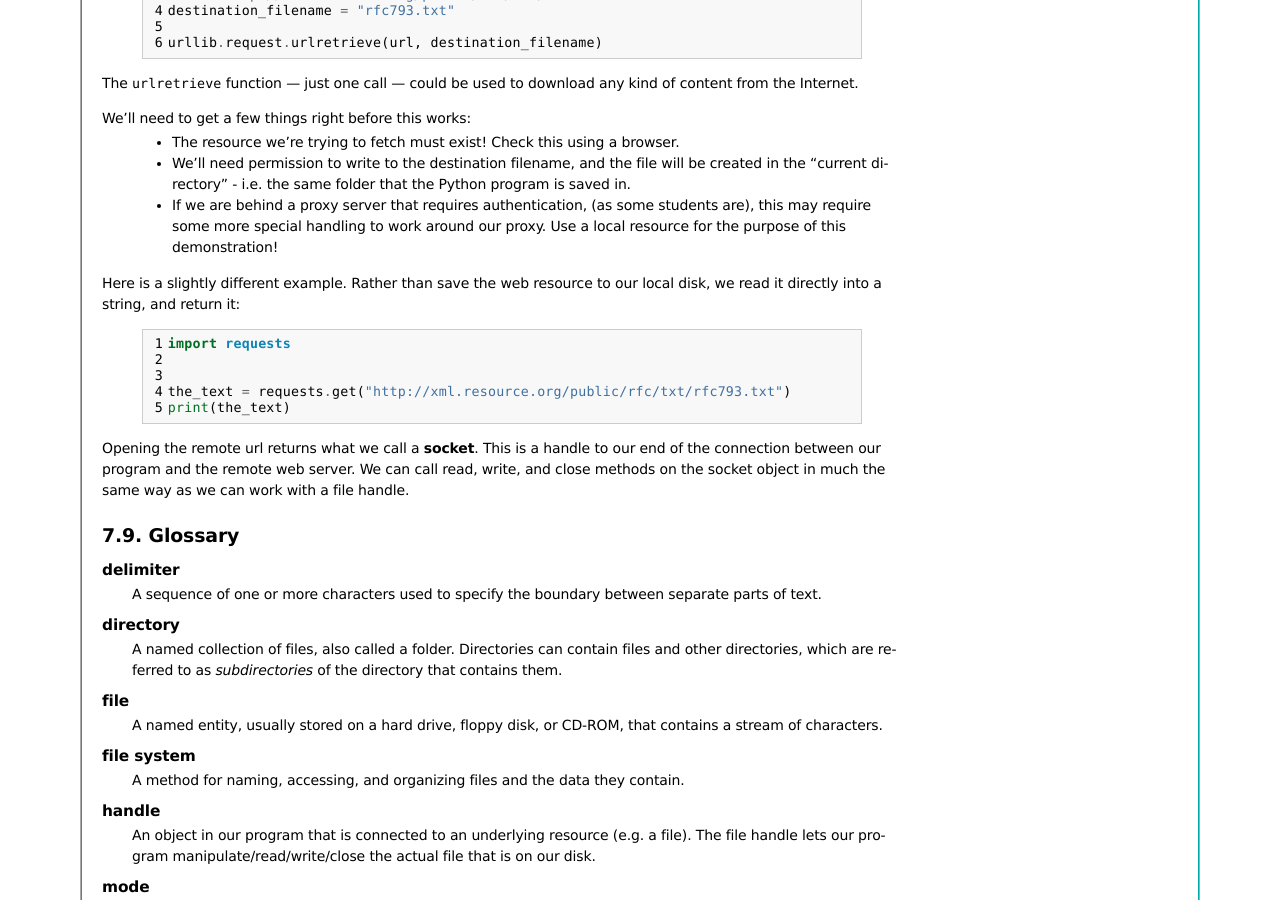
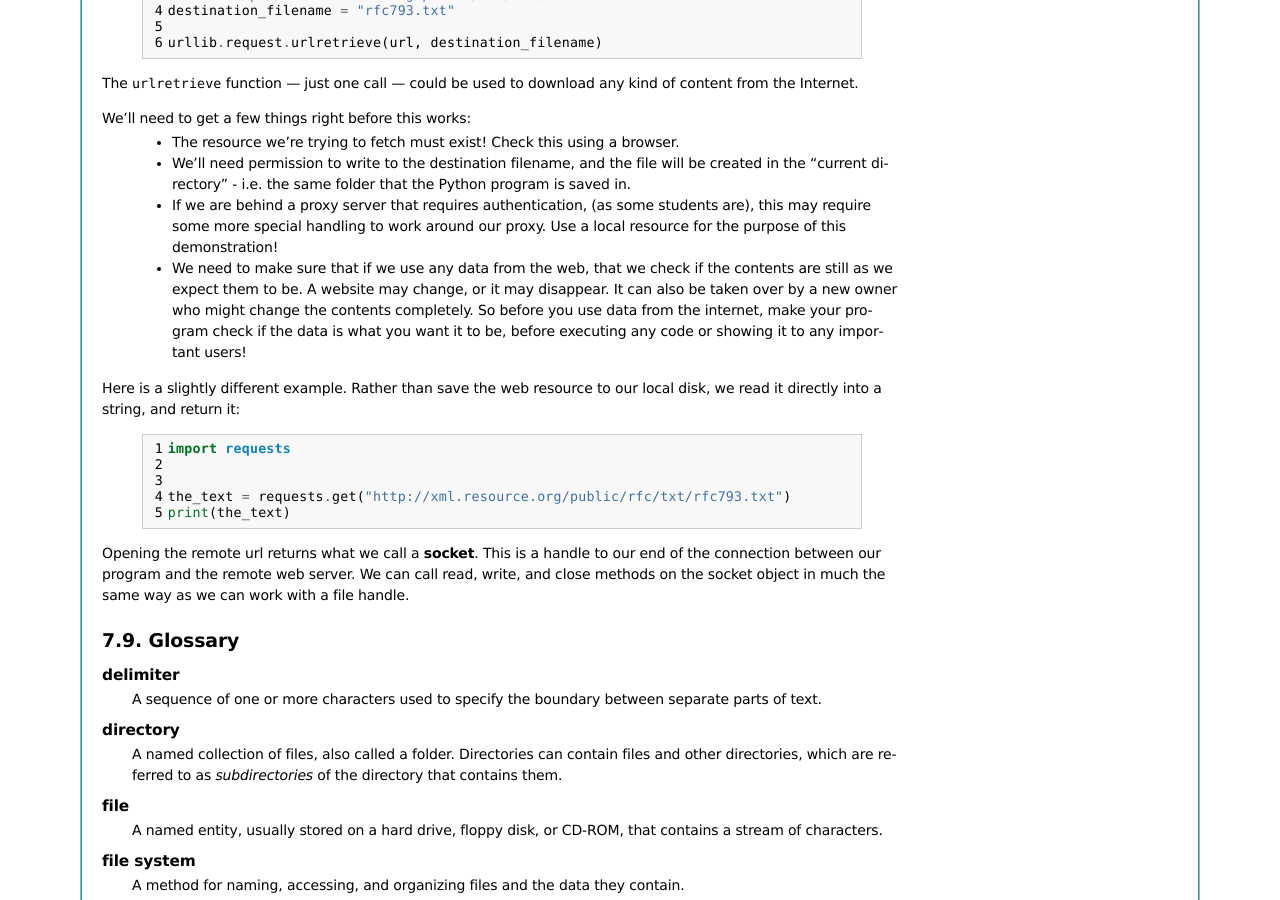
Before and after one commit to HowToThink/HowToThink, a Sphinx documentation site: the page built from source/PvL_07.rst, in a window 1280 px wide and 900 px high, scrolled down 4130 px. Built offline with Sphinx 7.4.7, drawn with Linux system fonts in a browser that asks for light colours; formulas are drawn with MathJax 3.

Commit message:
Note on security for downloading web data

```diff
--- a/source/PvL_07.rst
+++ b/source/PvL_07.rst
@@ -329,6 +329,10 @@ We'll need to get a few things right before this works:
  * If we are behind a proxy server that requires authentication,
    (as some students are), this may require some more special handling to work around our proxy.
    Use a local resource for the purpose of this demonstration!
+ * We need to make sure that if we use any data from the web, that we check if the contents are still
+   as we expect them to be. A website may change, or it may disappear. It can also be taken over by a new owner
+   who might change the contents completely. So before you use data from the internet, make your program check if
+   the data is what you want it to be, before executing any code or showing it to any important users!
 
 Here is a slightly different example.  Rather than save the web resource to
 our local disk, we read it directly into a string, and return it:
```
